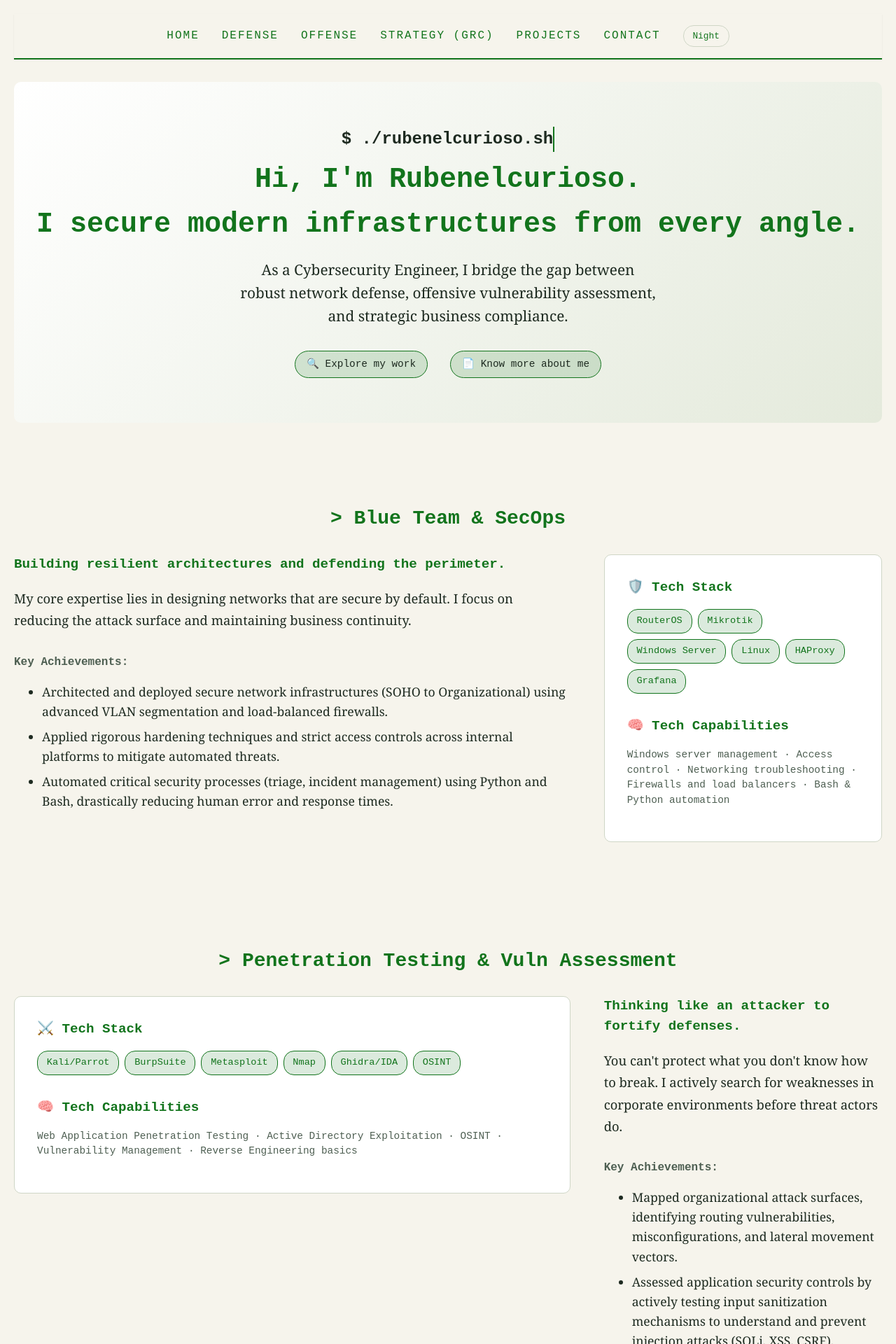
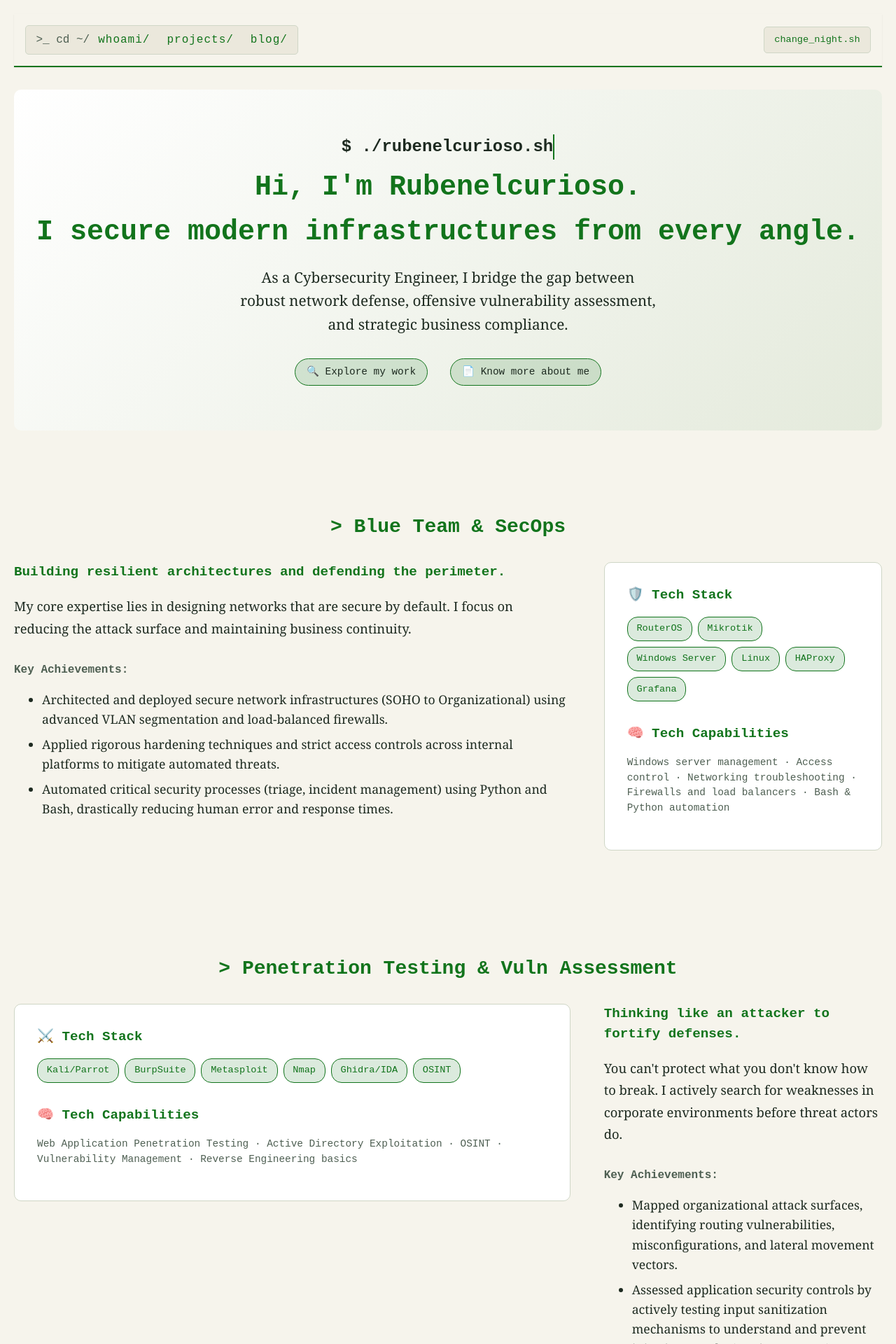
Before and after one commit to Rubenelcurioso/rubenelcurioso.github.io, a Jekyll site: the page built from index.html, in a window 1280 px wide. Shown: the top 1920 px of the page at 70% size. Built offline with Jekyll 4.4.1, drawn with Linux system fonts in a browser that asks for light colours.

Commit message:
Squashed commit of the following:
commit 1c6a2e615e71478b8bcacc2261a1b79d18bac4b2
Author: Rubén <ruben.rosales.tapia@gmail.com>
Date:   Sun Oct 25 23:03:47 2026 +0100

    style: terminal navbar

commit bc02b18312c3e30fad6b384b38c9456ab4c81838
Author: Rubén <ruben.rosales.tapia@gmail.com>
Date:   Sun Oct 25 15:10:33 2026 +0100

    style: improved colors and readibility

```diff
--- a/_layouts/default.html
+++ b/_layouts/default.html
@@ -35,7 +35,11 @@
       function current() {
         return root.getAttribute('data-theme') || (matchMedia('(prefers-color-scheme: light)').matches ? 'paper' : 'night');
       }
-      function label() { btn.textContent = current() === 'paper' ? 'Night' : 'Paper'; }
+      function label() {
+        var next = current() === 'paper' ? 'night' : 'paper';
+        btn.textContent = 'change_' + next + '.sh';
+        btn.setAttribute('aria-label', 'Switch to ' + next + ' theme');
+      }
       btn.addEventListener('click', function () {
         var next = current() === 'paper' ? 'night' : 'paper';
         root.setAttribute('data-theme', next);
--- a/assets/css/main.css
+++ b/assets/css/main.css
@@ -64,13 +64,34 @@ h1, h2, h3, h4 { font-weight: 700; }
   box-shadow: var(--glow-bar);
 }
 
-.terminal-header nav ul {
+.terminal-header nav {
+  display: flex;
+  align-items: center;
+  justify-content: space-between;
+  flex-wrap: wrap;
+  gap: 1rem;
+  padding: 0 1rem;
+}
+
+/* Console box: the nav reads like tab-completion candidates after "cd ~/" */
+.console {
+  display: flex;
+  align-items: baseline;
+  flex-wrap: wrap;
+  gap: 0.25rem 0.75rem;
+  background: var(--void);
+  border: 1px solid var(--rule);
+  border-radius: 5px;
+  padding: 0.5rem 0.9rem;
+}
+
+.console-prompt { color: var(--ink-muted); user-select: none; white-space: nowrap; }
+
+.console-options {
   list-style: none;
   display: flex;
-  justify-content: center;
-  align-items: center;
   flex-wrap: wrap;
-  gap: 2rem;
+  gap: 0.25rem 1.5rem;
   margin: 0;
   padding: 0;
 }
@@ -79,8 +100,7 @@ h1, h2, h3, h4 { font-weight: 700; }
   color: var(--phosphor);
   text-decoration: none;
   font-size: 1rem;
-  text-transform: uppercase;
-  letter-spacing: 2px;
+  letter-spacing: 1px;
   transition: color 0.2s ease;
 }
 
@@ -91,13 +111,13 @@ h1, h2, h3, h4 { font-weight: 700; }
 }
 
 .theme-toggle {
-  background: transparent;
   color: var(--phosphor);
   border: 1px solid var(--rule);
-  border-radius: 15px;
+  background: var(--void);
+  border-radius: 5px;
   font: inherit;
-  font-size: 0.8rem;
-  padding: 0.3rem 0.8rem;
+  font-size: 0.85rem;
+  padding: 0.5rem 0.9rem;
   cursor: pointer;
 }
 
@@ -445,7 +465,6 @@ h1, h2, h3, h4 { font-weight: 700; }
   .timeline-dot { left: 20px; transform: none; }
   .timeline-content { max-width: 100%; }
   .contact-grid { grid-template-columns: 1fr; gap: 2rem; }
-  .terminal-header nav ul { gap: 1rem; }
   .projects-grid { grid-template-columns: 1fr; }
 }
 
--- a/index.html
+++ b/index.html
@@ -3,16 +3,16 @@ layout: default
 ---
 
 <header class="terminal-header">
-  <nav>
-    <ul>
-      <li><a href="#home">Home</a></li>
-      <li><a href="#blue-team">Defense</a></li>
-      <li><a href="#red-team">Offense</a></li>
-      <li><a href="#grc">Strategy (GRC)</a></li>
-      <li><a href="#projects">Projects</a></li>
-      <li><a href="#contact">Contact</a></li>
-      <li><button type="button" id="theme-toggle" class="theme-toggle" aria-label="Switch theme">Paper</button></li>
-    </ul>
+  <nav aria-label="Main">
+    <div class="console">
+      <span class="console-prompt" aria-hidden="true">&gt;_ cd ~/</span>
+      <ul class="console-options">
+        <li><a href="#blue-team" title="About me and my work">whoami/</a></li>
+        <li><a href="#projects" title="Projects">projects/</a></li>
+        <li><a href="/blog/" title="Blog">blog/</a></li>
+      </ul>
+    </div>
+    <button type="button" id="theme-toggle" class="theme-toggle" aria-label="Switch to paper theme">change_paper.sh</button>
   </nav>
 </header>
 
```
